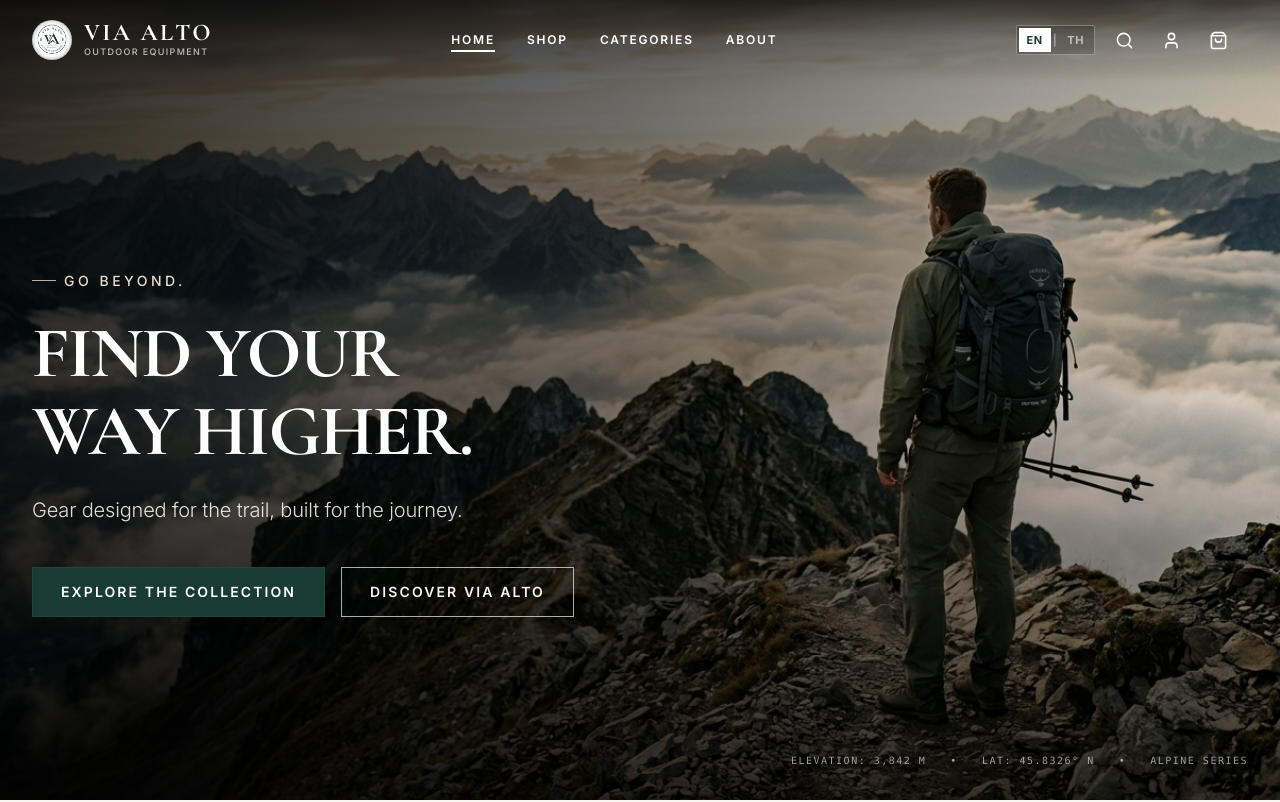
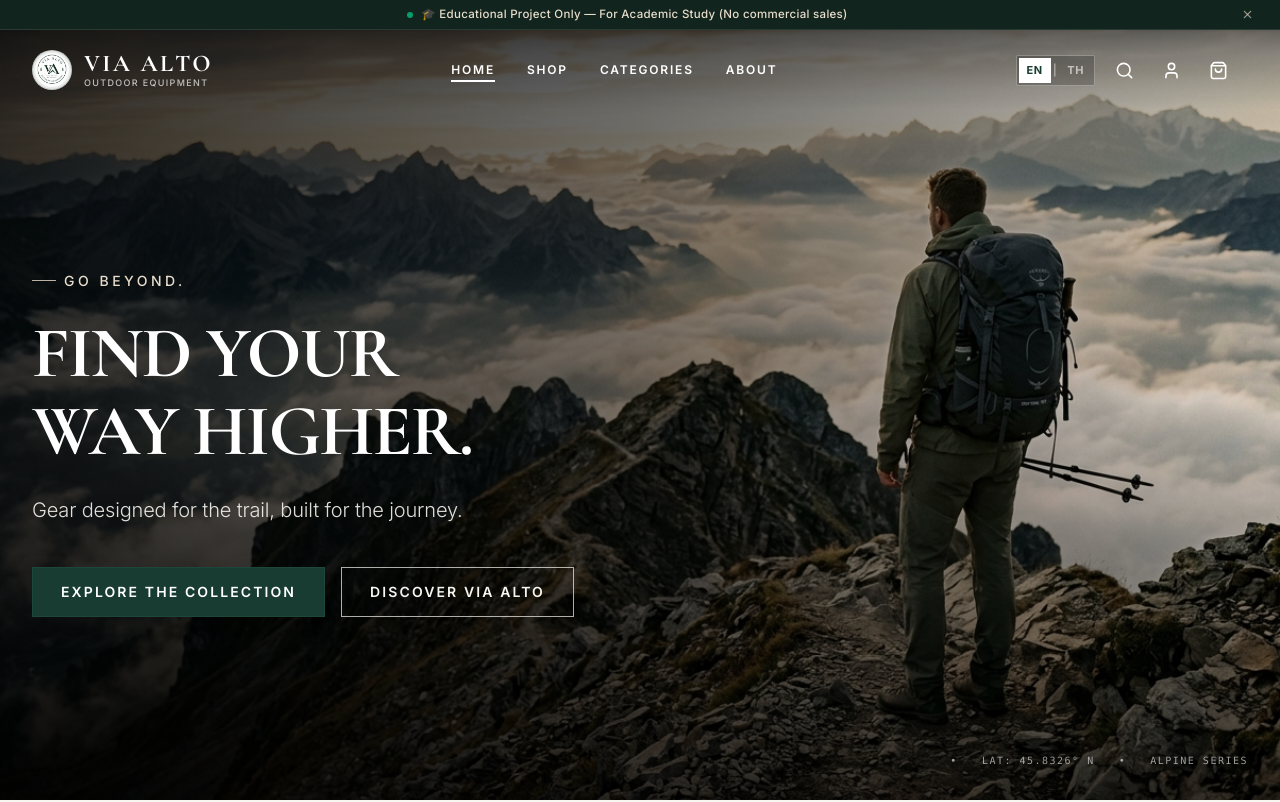
Before and after one commit to Birdie-1/via-alto, a React (Vite) app: page / in a window 1280 px wide. Shown: the top 802 px of the page. Built offline with nearby package versions, Linux system fonts and the light colour scheme.

Commit message:
feat(header): add bilingual educational notice banner at the top of header

```diff
--- a/src/components/layout/Header.jsx
+++ b/src/components/layout/Header.jsx
@@ -16,6 +16,7 @@ export default function Header({
 }) {
   const [scrolled, setScrolled] = useState(false);
   const [mobileMenuOpen, setMobileMenuOpen] = useState(false);
+  const [showNotice, setShowNotice] = useState(true);
   const t = TRANSLATIONS[lang] || TRANSLATIONS.en;
 
   useEffect(() => {
@@ -92,6 +93,27 @@ export default function Header({
       <header
         className={`fixed top-0 left-0 right-0 z-40 transition-all duration-300 ${headerBgClass}`}
       >
+        {/* Top Educational Disclaimer Notification Bar */}
+        {showNotice && (
+          <div className="bg-[#11241D] text-[#E8DDCC] border-b border-white/10 text-[10.5px] sm:text-[11.5px] font-sans py-1.5 px-3 sm:px-6 flex items-center justify-between transition-all duration-200 shadow-xs">
+            <div className="flex-1 flex items-center justify-center gap-2 text-center">
+              <span className="w-1.5 h-1.5 rounded-full bg-emerald-400 animate-pulse shrink-0" />
+              <span className="font-medium tracking-wide">
+                {t.header_edu_notice}
+              </span>
+            </div>
+            <button
+              type="button"
+              onClick={() => setShowNotice(false)}
+              className="text-[#E8DDCC]/60 hover:text-white transition-colors cursor-pointer p-0.5 ml-2 shrink-0"
+              title={lang === 'th' ? 'ปิดการแจ้งเตือน' : 'Dismiss notice'}
+              aria-label="Dismiss notice"
+            >
+              <X size={13} />
+            </button>
+          </div>
+        )}
+
         <div className="max-w-7xl mx-auto px-4 sm:px-6 lg:px-8 h-20 flex items-center justify-between">
           {/* Left: Brand Logo & Wordmark */}
           <div
@@ -262,7 +284,7 @@ export default function Header({
       {mobileMenuOpen && (
         <div className="fixed inset-0 z-30 md:hidden bg-charcoal/60 backdrop-blur-sm animate-in fade-in duration-200">
           <div
-            className="fixed top-20 left-0 right-0 bg-[#F7F5F0] border-b border-stone-light p-6 shadow-xl space-y-4 animate-in slide-in-from-top-4 duration-300"
+            className={`fixed ${showNotice ? 'top-[112px]' : 'top-20'} left-0 right-0 bg-[#F7F5F0] border-b border-stone-light p-6 shadow-xl space-y-4 animate-in slide-in-from-top-4 duration-300`}
             onClick={(e) => e.stopPropagation()}
           >
             <div className="flex flex-col space-y-4">
--- a/src/data/translations.js
+++ b/src/data/translations.js
@@ -9,9 +9,9 @@ export const TRANSLATIONS = {
     nav_about: 'ABOUT',
     nav_account: 'ACCOUNT',
     nav_signin: 'SIGN IN / REGISTER',
-    nav_elevation: 'ELEVATION: 3,842 M',
     nav_lat: 'LAT: 45.8326° N',
     nav_series: 'ALPINE SERIES',
+    header_edu_notice: '🎓 Educational Project Only — For Academic Study (No commercial sales)',
 
     // Hero Section
     hero_slogan: 'GO BEYOND.',
@@ -286,6 +286,7 @@ export const TRANSLATIONS = {
     nav_elevation: 'ความสูง: 3,842 ม.',
     nav_lat: 'พิกัด: 45.8326° N',
     nav_series: 'อัลไพน์ ซีรีส์',
+    header_edu_notice: '🎓 เว็บไซต์นี้จัดทำขึ้นเพื่อการศึกษาเท่านั้น (ไม่มีการจำหน่ายสินค้าจริง)',
 
     // Hero Section
     hero_slogan: 'ก้าวข้ามทุกขีดจำกัด • GO BEYOND.',
```
